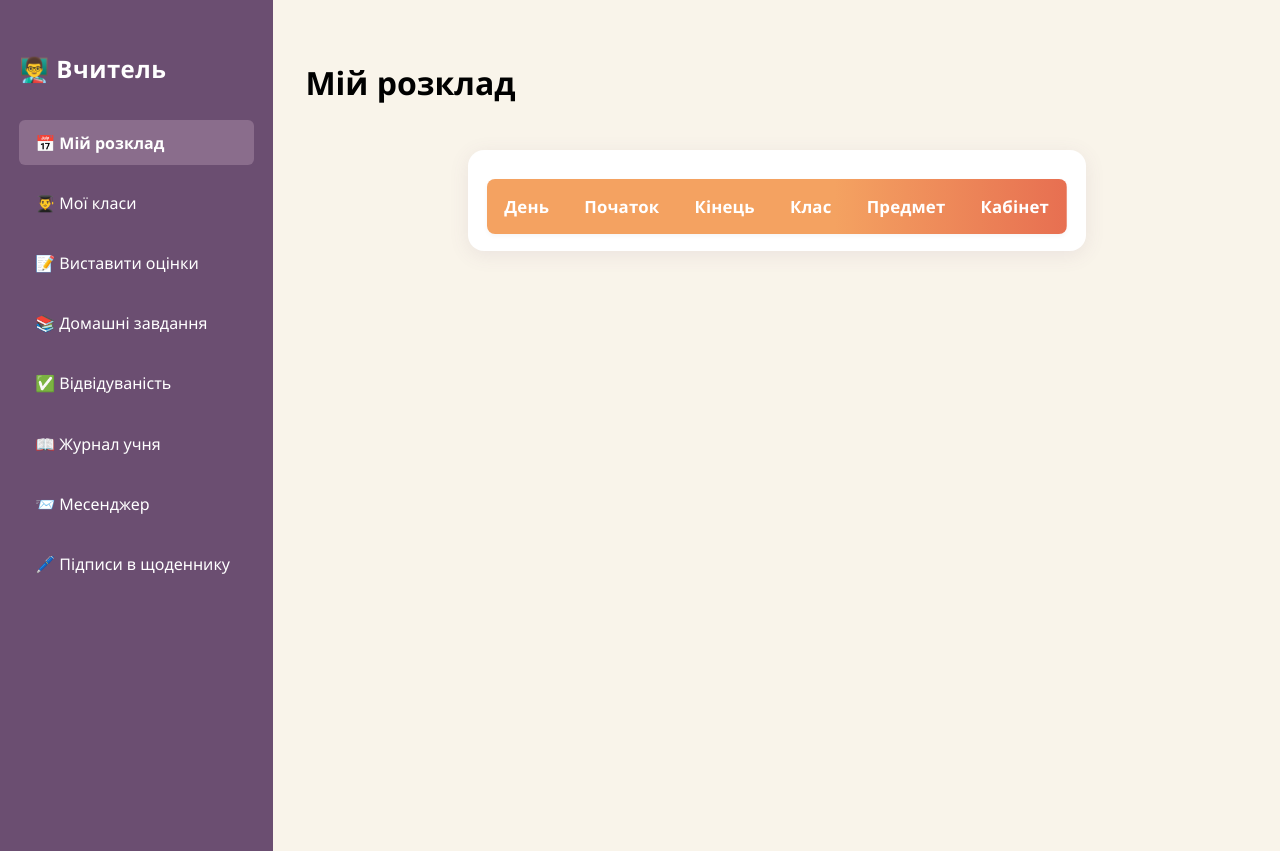
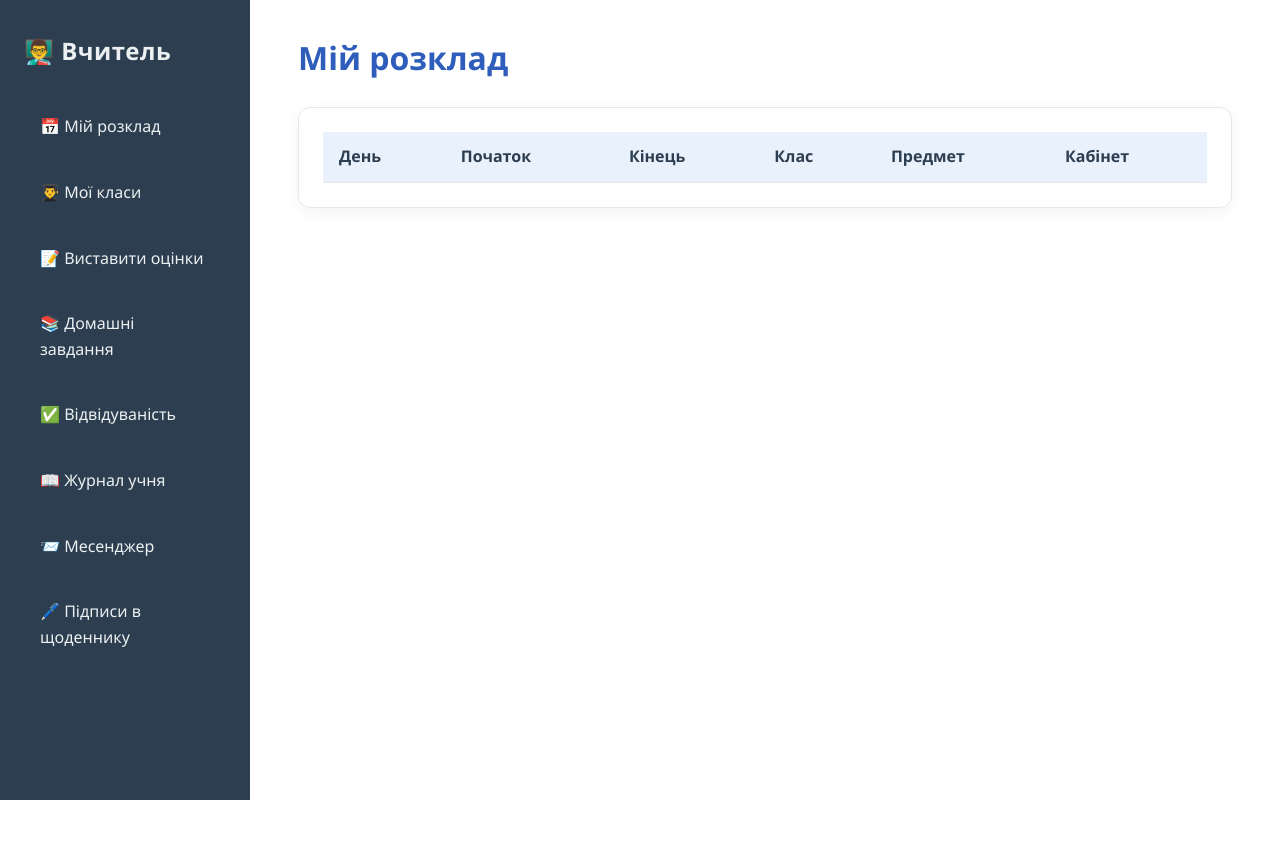
Before and after one commit to AndreHordd/ShoPoDz, a Flask app: page /teacher/schedule in a window 1280 px wide. After the commit the page ends 800 px from the top, so only its background shows below. Run offline with Flask 3, Linux system fonts and the light colour scheme; the visitor is signed in with stand-in values (Sample User, id 1); data that the repository does not hold is empty; parts of the project's set-up code (start-up, migrations or seed data) failed here and were passed over; some libraries are stand-ins or nearby versions.

Commit message:
pochistyla bo u nas po 2 papki

```diff
--- a/app/static/css/teacher.css
+++ /dev/null
@@ -1,148 +0,0 @@
-body {
-    background: #f9f4ea;
-    margin: 0;
-    padding: 0;
-    font-family: 'Segoe UI', Arial, sans-serif;
-}
-
-.container {
-    display: flex;
-    min-height: 100vh;
-}
-
-.sidebar {
-    width: 235px;
-    background: #6b4e71;
-    color: #fff;
-    padding: 2rem 1.2rem 1.2rem 1.2rem;
-    box-shadow: 2px 0 12px rgba(107,78,113,0.13);
-    min-height: 100vh;
-}
-
-.sidebar h2 {
-    font-size: 1.5rem;
-    font-weight: 700;
-    margin-bottom: 2.2rem;
-    letter-spacing: 0.5px;
-}
-
-.menu {
-    list-style: none;
-    padding: 0;
-    margin: 0;
-}
-
-.menu li {
-    margin-bottom: 0.95rem;
-    border-radius: 6px;
-}
-
-.menu li.active, .menu li:hover {
-    background: #8a6d8c;
-}
-
-.menu a {
-    display: block;
-    color: #fff;
-    text-decoration: none;
-    font-weight: 500;
-    padding: 0.72rem 1rem;
-    border-radius: 6px;
-    transition: background 0.13s;
-}
-
-.menu li.active a {
-    font-weight: 700;
-}
-
-.content {
-    flex: 1;
-    padding: 2.5rem 2rem;
-    background: #f9f4ea;
-    display: flex;
-    flex-direction: column;
-}
-
-.schedule-card {
-    background: #fff;
-    border-radius: 16px;
-    box-shadow: 0 4px 20px rgba(107,78,113,0.10);
-    padding: 1.8rem 1.2rem 1.1rem 1.2rem;
-    margin: 1.5rem auto 0 auto;
-    max-width: 1080px;
-}
-
-.schedule-table {
-    width: 100%;
-    border-collapse: separate;
-    border-spacing: 0;
-    font-size: 1.09rem;
-    background: #fff;
-    overflow: hidden;
-    border-radius: 8px;
-    box-shadow: 0 2px 5px rgba(0,0,0,0.04);
-}
-
-.schedule-table thead tr {
-    background: linear-gradient(90deg, #f4a261 60%, #e76f51 100%);
-}
-
-.schedule-table th {
-    color: #fff;
-    font-weight: 700;
-    padding: 1rem 1.1rem;
-    border: none;
-    text-align: center;
-    font-size: 1.05rem;
-    letter-spacing: 0.01em;
-}
-
-.schedule-table td {
-    padding: 0.8rem 1.1rem;
-    border: none;
-    background: #f8f1e9;
-    text-align: center;
-    font-size: 0.99rem;
-    color: #473b48;
-    vertical-align: middle;
-    transition: background 0.15s;
-}
-
-.schedule-table tbody tr {
-    border-radius: 6px;
-}
-
-.schedule-table tbody tr:nth-child(even) td {
-    background: #f1e6dc;
-}
-
-.schedule-table tbody tr:hover td {
-    background: #ecd8c6;
-    color: #6b4e71;
-}
-
-@media (max-width: 900px) {
-    .container {
-        flex-direction: column;
-    }
-    .sidebar {
-        width: 100%;
-        min-height: unset;
-    }
-    .content {
-        padding: 1.3rem;
-    }
-}
-
-@media (max-width: 700px) {
-    .schedule-card {
-        padding: 0.7rem 0.2rem 0.5rem 0.2rem;
-    }
-    .content {
-        padding: 0.7rem 0.3rem;
-    }
-    .schedule-table th, .schedule-table td {
-        padding: 0.42rem 0.13rem;
-        font-size: 0.89rem;
-    }
-}
--- a/static/css/teacher.css
+++ b/static/css/teacher.css
@@ -1,64 +1,162 @@
-body {
-    margin: 0;
-    font-family: "Segoe UI", Tahoma, sans-serif;
-    background-color: #f4f6f8;
+/* ==============================
+   Змінні теми
+   ============================== */
+:root {
+  --sidebar-bg: #2c3e50;
+  --sidebar-text: #ecf0f1;
+  --sidebar-hover: #34495e;
+  --content-bg: #ffffff;
+  --body-bg: #f4f6f8;
+  --primary: #2e5dbb;
+  --primary-light: #e9f1fd;
+  --border: #e3e7ef;
+  --text: #2c3e50;
+  --muted: #7f8c8d;
 }
 
+/* ==============================
+   Базові скидання
+   ============================== */
+* {
+  box-sizing: border-box;
+  margin: 0;
+  padding: 0;
+}
+body {
+  font-family: "Segoe UI", Tahoma, sans-serif;
+  background-color: var(--body-bg);
+  color: var(--text);
+  line-height: 1.6;
+}
+
+/* ==============================
+   Контейнер з сайдбаром та контентом
+   ============================== */
 .container {
   display: flex;
-    height: 100vh;
+  min-height: 100vh;
 }
 
+/* ==============================
+   Сайдбар
+   ============================== */
 .sidebar {
-    width: 250px;
-    background-color: #2c3e50;
-    color: white;
-    padding: 20px;
+  flex: 0 0 250px;
+  background-color: var(--sidebar-bg);
+  color: var(--sidebar-text);
+  padding: 2rem 1.5rem;
+  display: flex;
+  flex-direction: column;
+}
+.sidebar h2 {
+  font-size: 1.5rem;
+  margin-bottom: 2rem;
+  letter-spacing: 0.5px;
+}
+.menu {
+  list-style: none;
+}
+.menu li {
+  margin-bottom: 1rem;
+}
+.menu a {
+  display: block;
+  text-decoration: none;
+  color: var(--sidebar-text);
+  padding: 0.75rem 1rem;
+  border-radius: 6px;
+  transition: background-color 0.2s;
+}
+.menu a:hover,
+.menu a.active {
+  background-color: var(--sidebar-hover);
 }
 
-.sidebar h2 {
-    margin-bottom: 20px;
+/* ==============================
+   Основний контент
+   ============================== */
+.content {
+  flex-grow: 1;
+  background-color: var(--content-bg);
+  padding: 2rem 3rem;
+}
+.content h1 {
+  font-size: 2rem;
+  margin-bottom: 1.5rem;
+  color: var(--primary);
 }
 
-.menu {
-    list-style: none;
-    padding: 0;
+/* ==============================
+   Карточка розкладу
+   ============================== */
+.schedule-card {
+  background-color: var(--content-bg);
+  border: 1px solid var(--border);
+  border-radius: 12px;
+  box-shadow: 0 4px 16px rgba(0, 0, 0, 0.05);
+  padding: 1.5rem;
+  overflow-x: auto;
 }
 
-.menu li {
-    margin-bottom: 12px;
+/* ==============================
+   Таблиця розкладу
+   ============================== */
+.schedule-table {
+  width: 100%;
+  border-collapse: collapse;
+  min-width: 600px;
+}
+.schedule-table th,
+.schedule-table td {
+  padding: 0.75rem 1rem;
+  text-align: left;
+  border-bottom: 1px solid var(--border);
+}
+.schedule-table th {
+  background-color: var(--primary-light);
+  color: var(--text);
+  font-weight: 600;
+  position: sticky;
+  top: 0;
+  z-index: 1;
+}
+.schedule-table tbody tr:nth-child(even) {
+  background-color: #fafbfd;
+}
+.schedule-table tbody tr:hover {
+  background-color: #f1f6fc;
 }
 
-.menu a {
-    text-decoration: none;
-    color: #ecf0f1;
-    display: block;
-    padding: 10px 15px;
-    border-radius: 8px;
-    transition: background-color 0.3s;
+/* ==============================
+   Адаптивність
+   ============================== */
+@media (max-width: 992px) {
+  .sidebar {
+    flex: 0 0 200px;
+    padding: 1.5rem 1rem;
   }
-
-.menu a:hover {
-    background-color: #34495e;
+  .content {
+    padding: 1.5rem 2rem;
   }
-
-.content {
-    flex-grow: 1;
-    padding: 40px;
-    background-color: #ffffff;
-}
-
-.content h1 {
-    margin-top: 0;
-    color: #2c3e50;
 }
 
 @media (max-width: 768px) {
   .container {
     flex-direction: column;
   }
-
   .sidebar {
     width: 100%;
+    flex: none;
+  }
+  .schedule-card {
+    padding: 1rem;
+  }
+  .schedule-table {
+    min-width: unset;
+    font-size: 0.9rem;
+  }
+  .schedule-table th,
+  .schedule-table td {
+    padding: 0.5rem 0.75rem;
   }
 }
```
Also changed, not shown: app/static/css/schedule.css (deleted, +0 -145 lines), app/static/css/style.css (deleted), app/static/js/ app.js (deleted), static/js/teacher_schedule.js (renamed from app/static/js/teacher_schedule.js). Lines whose indentation alone changed are shown as unchanged.
